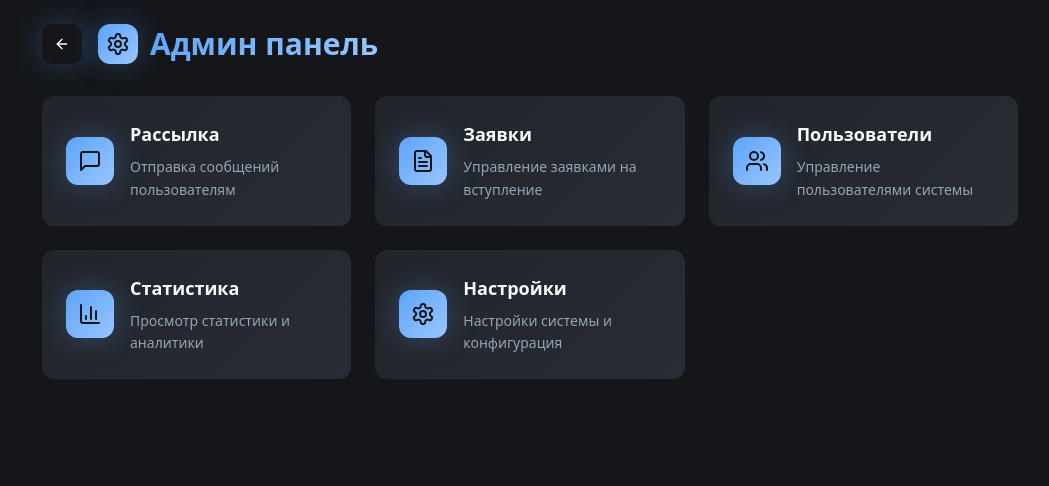
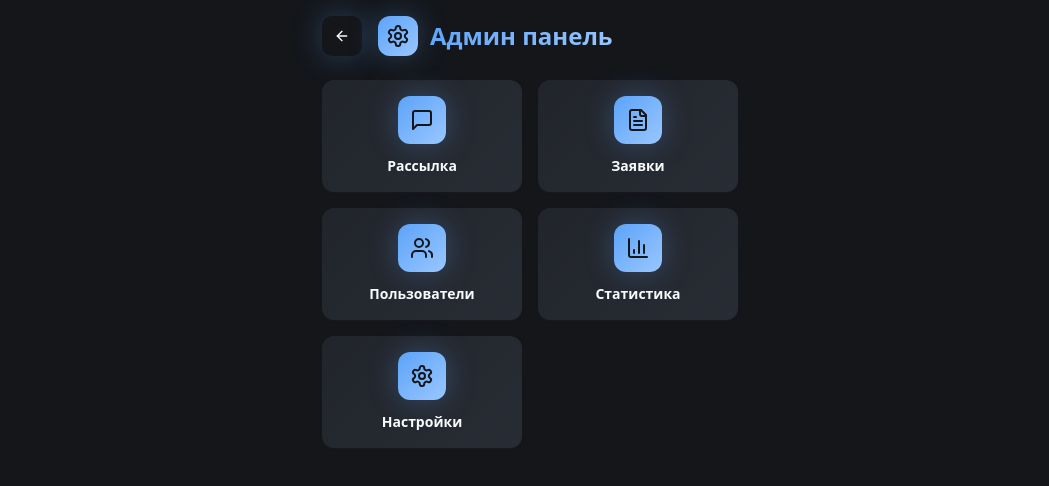
Before and after one commit to MikaNatus/tg-web-glimmer, a React (Vite) app: page /admin in a window 1280 px wide. Shown: the top 486 px of the page, without its empty margins (110-1159 px from the left). Built offline with nearby package versions, Linux system fonts and the light colour scheme.

Commit message:
Refactor admin panel layout
Adjust admin panel width to match the main page for Telegram Web App compatibility. Remove button descriptions and arrange buttons in two columns per row.

```diff
--- a/src/pages/AdminPanel.tsx
+++ b/src/pages/AdminPanel.tsx
@@ -17,39 +17,34 @@ function AdminHome() {
     {
       title: 'Рассылка',
       icon: MessageSquare,
-      onClick: () => setIsNewsletterOpen(true),
-      description: 'Отправка сообщений пользователям'
+      onClick: () => setIsNewsletterOpen(true)
     },
     {
       title: 'Заявки',
       icon: FileText,
-      onClick: () => navigate('/admin/applications'),
-      description: 'Управление заявками на вступление'
+      onClick: () => navigate('/admin/applications')
     },
     {
       title: 'Пользователи',
       icon: Users,
-      onClick: () => navigate('/admin/users'),
-      description: 'Управление пользователями системы'
+      onClick: () => navigate('/admin/users')
     },
     {
       title: 'Статистика',
       icon: BarChart3,
-      onClick: () => navigate('/admin/statistics'),
-      description: 'Просмотр статистики и аналитики'
+      onClick: () => navigate('/admin/statistics')
     },
     {
       title: 'Настройки',
       icon: Settings,
-      onClick: () => navigate('/admin/settings'),
-      description: 'Настройки системы и конфигурация'
+      onClick: () => navigate('/admin/settings')
     }
   ];
 
   return (
     <div className="min-h-screen bg-background">
-      <div className="container max-w-5xl mx-auto p-6">
-        <div className="flex items-center gap-4 mb-8">
+      <div className="max-w-md mx-auto p-4">
+        <div className="flex items-center gap-4 mb-6">
           <Button
             variant="ghost"
             size="icon"
@@ -62,26 +57,23 @@ function AdminHome() {
             <div className="p-2 rounded-lg gradient-primary shadow-glow">
               <Settings className="h-6 w-6 text-background" />
             </div>
-            <h1 className="text-3xl font-bold gradient-text">Админ панель</h1>
+            <h1 className="text-2xl font-bold gradient-text">Админ панель</h1>
           </div>
         </div>
 
-        <div className="grid grid-cols-1 md:grid-cols-2 lg:grid-cols-3 gap-6">
+        <div className="grid grid-cols-2 gap-4">
           {adminButtons.map((button) => (
             <Card
               key={button.title}
               className="cursor-pointer transition-all duration-300 hover:shadow-elevated hover:scale-105 shadow-card gradient-secondary border-0 group animate-fade-in"
               onClick={button.onClick}
             >
-              <CardContent className="p-6">
-                <div className="flex items-center gap-4">
+              <CardContent className="p-4">
+                <div className="flex flex-col items-center text-center gap-3">
                   <div className="p-3 rounded-xl gradient-primary shadow-glow transition-all duration-300 group-hover:scale-110">
                     <button.icon className="h-6 w-6 text-background" />
                   </div>
-                  <div className="flex-1">
-                    <h3 className="text-lg font-bold mb-2 text-foreground group-hover:text-primary transition-colors">{button.title}</h3>
-                    <p className="text-muted-foreground text-sm leading-relaxed">{button.description}</p>
-                  </div>
+                  <h3 className="text-sm font-bold text-foreground group-hover:text-primary transition-colors">{button.title}</h3>
                 </div>
               </CardContent>
             </Card>
```
